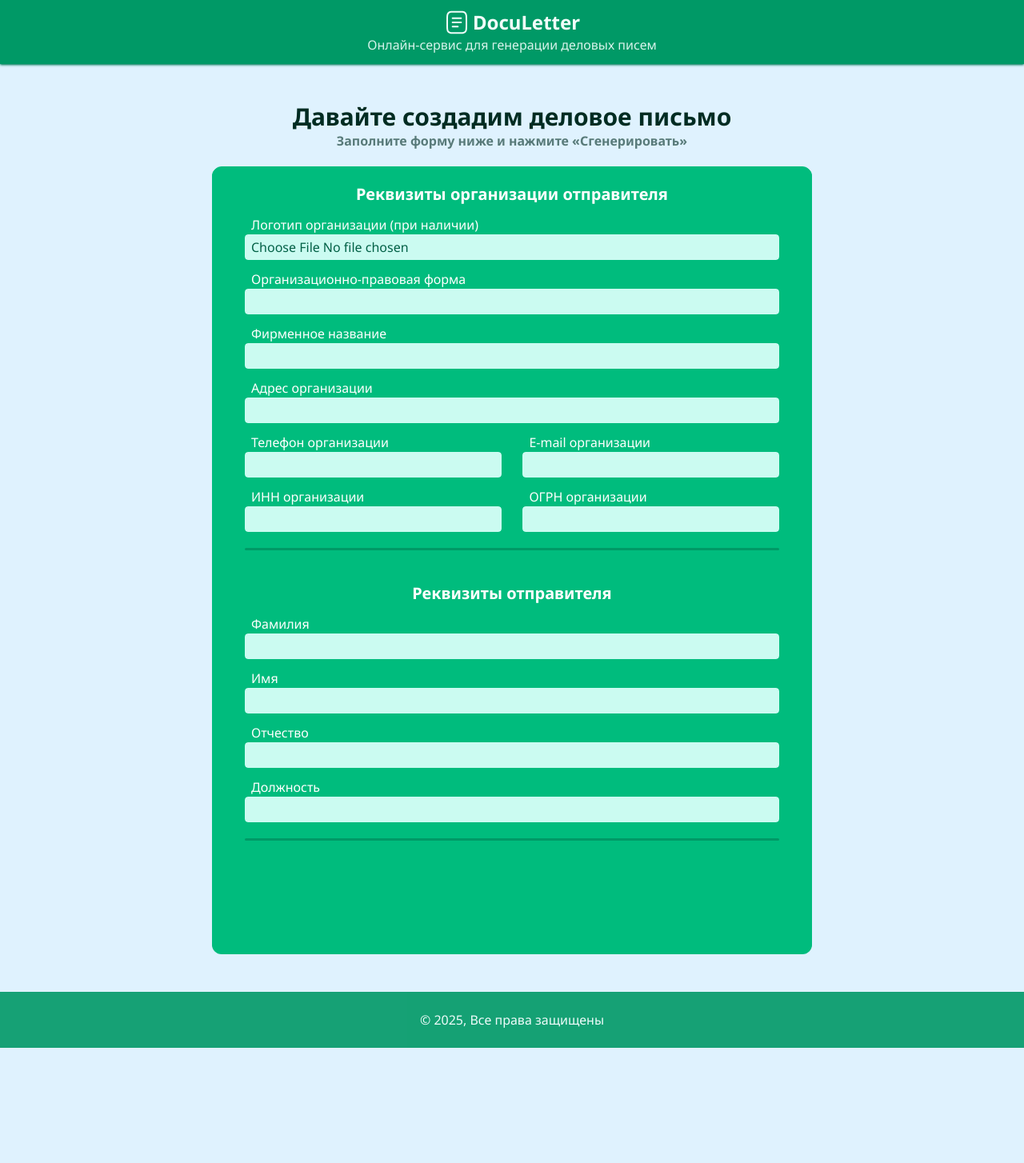
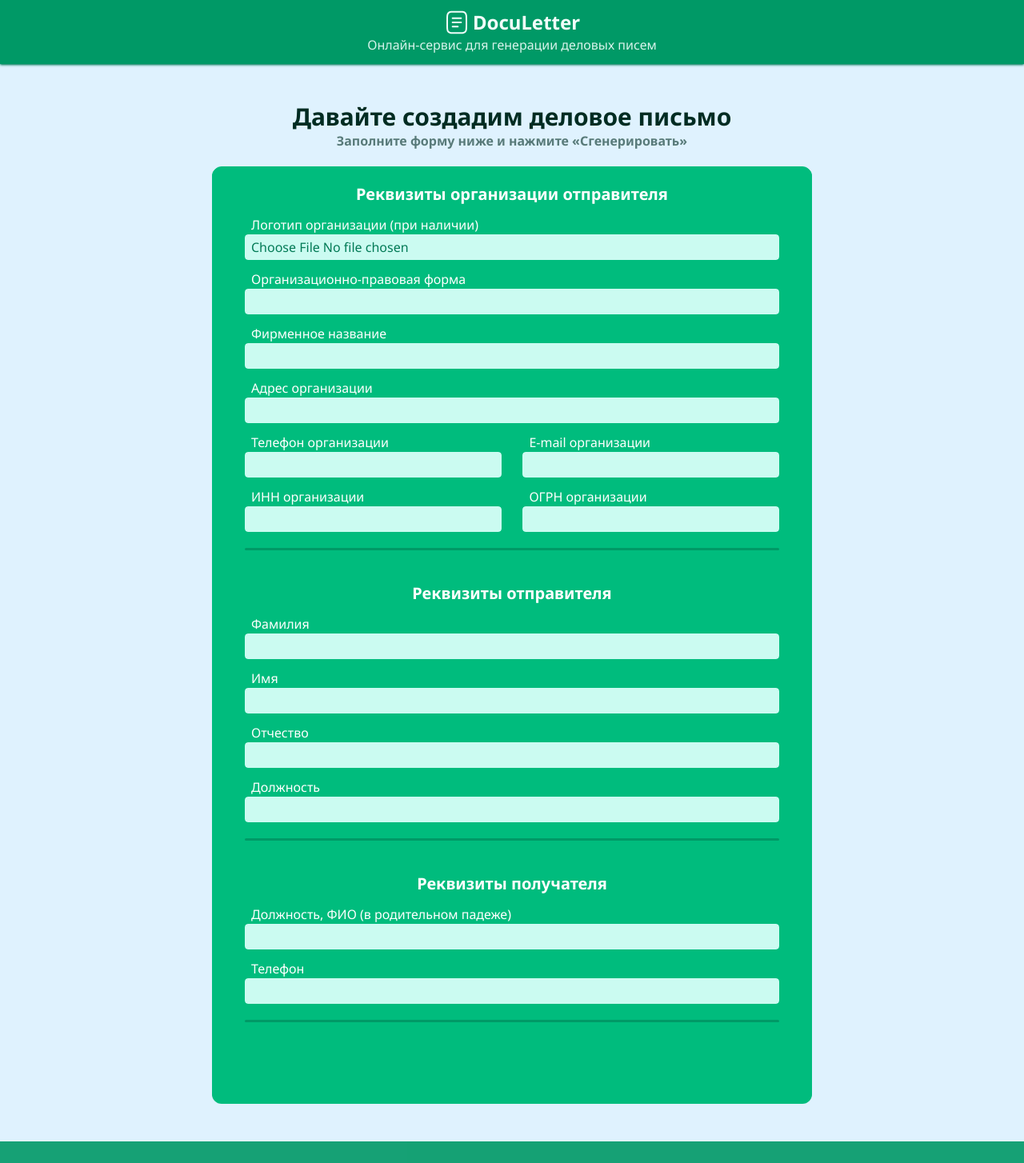
Before and after one commit to VladimirKashtanov/DocuLetter, a Next.js app: page / in a window 1280 px wide. Shown: the top 1454 px of the page at 80% size. Before the commit the page ends 1310 px from the top, so only its background shows below. Built offline with nearby package versions, Linux system fonts and the light colour scheme.

Commit message:
Add Recipient component

```diff
--- /dev/null
+++ b/src/entities/recipient/index.ts
@@ -0,0 +1 @@
+export { Recipient } from './ui/recipient'
--- /dev/null
+++ b/src/entities/recipient/ui/recipient.tsx
@@ -0,0 +1,24 @@
+import { TextBox } from '@/shared/text-box'
+import clsx from 'clsx'
+import { FC } from 'react'
+
+interface IRecipient {
+	readonly className?: string
+}
+
+export const Recipient: FC<IRecipient> = props => {
+	const { className } = props
+
+	return (
+		<div className={clsx('flex flex-col gap-3 w-[100%]', className)}>
+			<h2 className='self-center text-xl font-bold text-white'>
+				Реквизиты получателя
+			</h2>
+
+			<TextBox label='Должность, ФИО (в родительном падеже)' error='' />
+			<TextBox label='Телефон' error='' />
+		</div>
+	)
+}
+
+export default Recipient
--- a/src/features/data-form/ui/data-form.tsx
+++ b/src/features/data-form/ui/data-form.tsx
@@ -1,3 +1,4 @@
+import { Recipient } from '@/entities/recipient'
 import { Sender } from '@/entities/sender'
 import { SenderCompany } from '@/entities/sender-company'
 import clsx from 'clsx'
@@ -27,7 +28,11 @@ export const DataForm: FC<IDataForm> = props => {
 				<div className='rounded bg-emerald-600 w-[100%] h-[3px]' />
 			</div>
 
-			<div></div>
+			<div className='flex flex-col gap-5 w-[100%]'>
+				<Recipient />
+				<div className='rounded bg-emerald-600 w-[100%] h-[3px]' />
+			</div>
+
 			<div></div>
 			<div></div>
 		</form>
--- a/src/shared/file-box/ui/file-box.tsx
+++ b/src/shared/file-box/ui/file-box.tsx
@@ -43,7 +43,7 @@ const Component = (props: IFileBox, ref: React.Ref<HTMLInputElement>) => {
 				type={'file'}
 				accept={'image/*'}
 				onChange={handleFileChanged}
-				className='cursor-pointer rounded outline-1 outline-emerald-500 text-emerald-800 bg-teal-100 text-md py-1 px-2'
+				className='cursor-pointer rounded outline-1 outline-emerald-500 text-emerald-700 bg-teal-100 text-md py-1 px-2'
 			/>
 
 			{error && (
```
